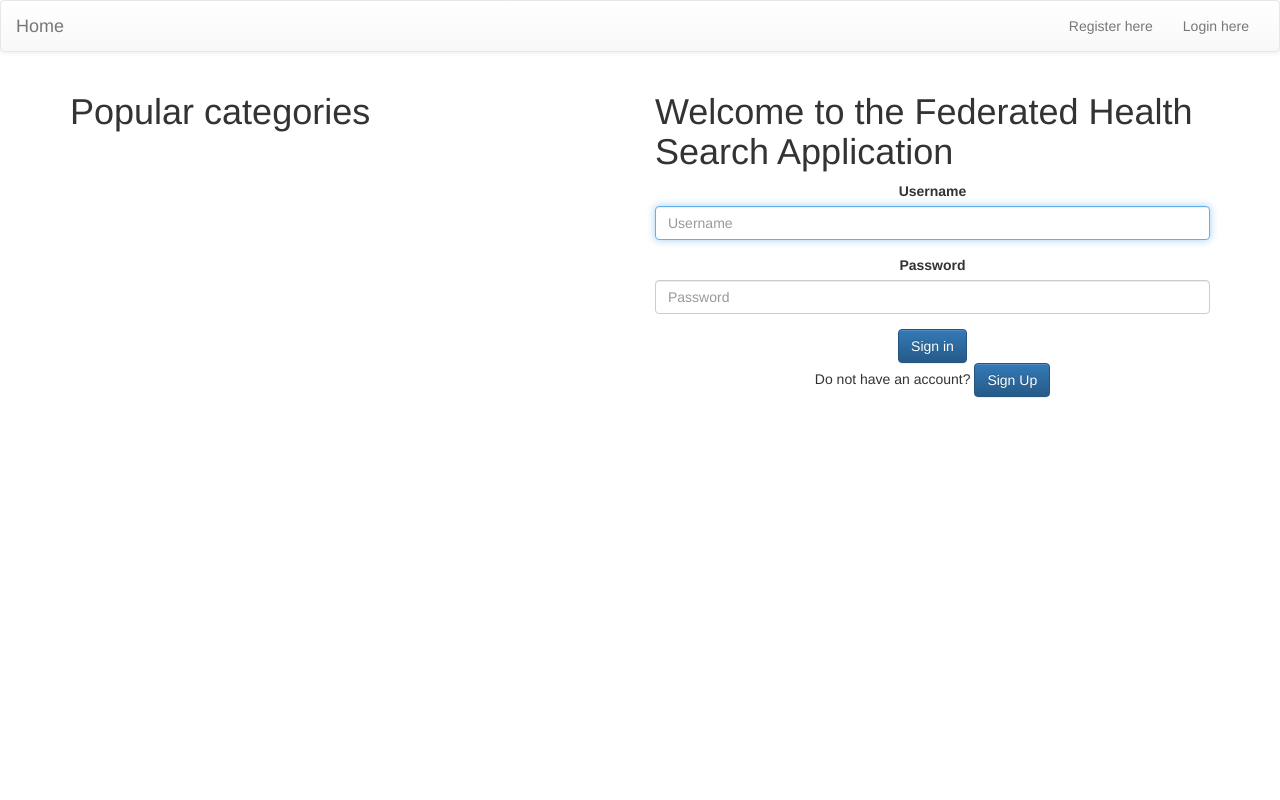
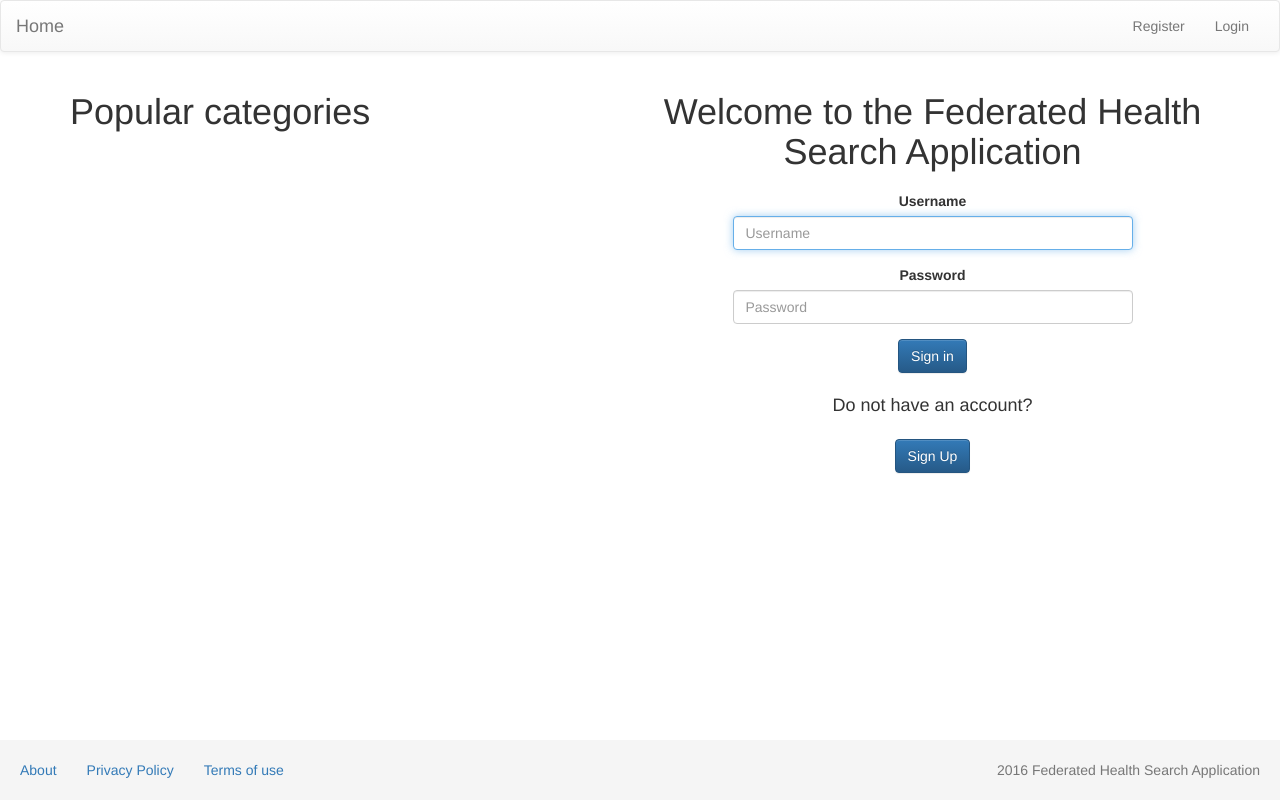
Before and after one commit to vjvasilev95/fhs_project, a Django app: page /fhs/ in a window 1280 px wide. Run offline with Django 3.2, Linux system fonts and the light colour scheme; some libraries are stand-ins or nearby versions.

Commit message:
Added footer, css files, bing search functionality

```diff
--- /dev/null
+++ b/fhs/keys.py
@@ -0,0 +1 @@
+BING_API_KEY = '1LXxkvdYYIj+jrLQZ57kgDWuJ9hxlIPcymnBdtIlwq8'
--- a/fhs/urls.py
+++ b/fhs/urls.py
@@ -6,4 +6,8 @@ urlpatterns = patterns('',
         url(r'^register/$', views.register, name="register"),
         url(r'^login/$', views.user_login, name="login"),
         url(r'^logout/$', views.user_logout, name="logout"),
-                       )
+        url(r'^about/$', views.about, name="about"),
+        url(r'^privacy-policy/$', views.privacy, name="privacy"),
+        url(r'^terms-of-use/$', views.terms, name="terms"),
+        url(r'^search/', views.search, name='search'),
+        )
--- a/fhs/views.py
+++ b/fhs/views.py
@@ -5,6 +5,7 @@ from models import Category
 
 from django.contrib.auth import authenticate, login, logout
 from django.http import HttpResponseRedirect, HttpResponse
+from fhs.bing_search import run_query
 
 def user_logout(request):
     # Since we know the user is logged in, we can now just log them out.
@@ -76,3 +77,25 @@ def user_login(request):
     else:
 
         return render(request, 'fhs/login.html', {})
+
+def search(request):
+
+    result_list = []
+
+    if request.method == 'POST':
+        query = request.POST['query'].strip()
+
+        if query:
+            # Run our Bing function to get the results list!
+            result_list = run_query(query)
+
+    return render(request, 'fhs/search.html', {'result_list': result_list})
+
+def about(request):
+    return render(request, 'fhs/about.html', {})
+
+def privacy(request):
+    return render(request, 'fhs/privacy.html', {})
+
+def terms(request):
+    return render(request, 'fhs/terms.html', {})
--- /dev/null
+++ b/static/css/base.css
@@ -0,0 +1,45 @@
+.register-form {
+    border-radius: 4px;
+    border: 2px solid #ddd;
+    padding: 40px;
+    background-color: #FFF;
+    display: inline-block;
+    float: none;
+    margin-top: 50px;
+}
+
+.formWrapper {
+    text-align: center;
+}
+
+.register-form h1 {
+    font-weight: 200;
+    color: #000;
+    margin: 0 auto 40px auto;
+}
+
+.login-form-wrapper {
+    text-align: center;
+}
+
+.login-form-fields {
+    max-width: 400px;
+    float: none;
+    margin: 20px auto 20px auto;
+}
+
+.sign-in-btn {
+    margin-bottom: 20px;
+    text-align: right;
+}
+
+.sign-up-btn {
+
+}
+
+.no-account {
+    display: block;
+    margin-bottom: 20px;
+    font-weight: 200;
+    font-size: 18px;
+}
--- /dev/null
+++ b/static/css/sticky_footer.css
@@ -0,0 +1,26 @@
+html {
+  position: relative;
+  min-height: 100%;
+}
+body {
+  /* Margin bottom by footer height */
+  margin-bottom: 60px;
+}
+.footer {
+  position: absolute;
+  bottom: 0;
+  width: 100%;
+  /* Set the fixed height of the footer here */
+  height: 60px;
+  background-color: #f5f5f5;
+}
+
+.content-trademark {
+    float: right;
+    margin: 20px 20px 0 0;
+}
+
+.content-about {
+    float: left;
+    margin: 20px 10px 0 20px;
+}
--- a/templates/base.html
+++ b/templates/base.html
@@ -1,6 +1,6 @@
 <!DOCTYPE html>
  <!-- New line -->
-
+{% load staticfiles %}
 <html>
 
     <head>
@@ -14,7 +14,8 @@
 
         <!-- Latest compiled and minified JavaScript -->
         <script src="https://maxcdn.bootstrapcdn.com/bootstrap/3.3.6/js/bootstrap.min.js" integrity="sha384-0mSbJDEHialfmuBBQP6A4Qrprq5OVfW37PRR3j5ELqxss1yVqOtnepnHVP9aJ7xS" crossorigin="anonymous"></script>
-
+        <link rel="stylesheet" href='{% static "css/base.css" %}'>
+        <link rel="stylesheet" href='{% static "css/sticky_footer.css" %}'>
     </head>
 
     <body>
@@ -26,9 +27,10 @@
                 <div class="collapse navbar-collapse" id="bs-example-navbar-collapse-1">
                     <ul class="nav navbar-nav navbar-right">
                         {% if not user.is_authenticated %}
-                            <li><a href='{% url 'register' %}'>Register here</a></li>
-                            <li><a href='{% url 'login' %}'>Login here</a></li>
+                            <li><a href='{% url 'register' %}'>Register</a></li>
+                            <li><a href='{% url 'login' %}'>Login</a></li>
                         {% else %}
+                            <li><a href="{% url 'search' %}">Search</a></li>
                             <li><a href="{% url 'logout' %}">Logout</a></li>
                         {% endif %}
                     </ul>
@@ -36,6 +38,15 @@
             </div><!-- /.container-fluid -->
         </nav>
         {% block body_block %}{% endblock %}
+
+        <footer class="footer">
+          <div class="footer-content">
+            <a href="{% url 'about' %}" class="content-about">About</a>
+            <a href="{% url 'privacy' %}" class="content-about">Privacy Policy</a>
+            <a href="{% url 'terms' %}" class="content-about">Terms of use</a>
+            <span class="text-muted content-trademark">2016 Federated Health Search Application</span>
+          </div>
+        </footer>
     </body>
 
 
--- a/templates/fhs/index.html
+++ b/templates/fhs/index.html
@@ -1,4 +1,6 @@
 {% extends 'base.html' %}
+
+{% load staticfiles %}
 
 {% block title %}FHS{% endblock %}
 
@@ -9,9 +11,9 @@
             <div class="col-xs-12 col-sm-6 col-md-6">
                 <h1>Popular categories</h1>
             </div>
-            <div class="col-xs-12 col-sm-6 col-md-6">
+            <div class="col-xs-12 col-sm-6 col-md-6 login-form-wrapper">
                 <h1>Welcome to the Federated Health Search Application</h1>
-                <div class="login-form text-center">
+                <div class="login-form-fields">
                     <form id="login_form" method="post" action="{% url 'login' %}">
                     {% csrf_token %}
                     <div class="form-group">
@@ -22,12 +24,12 @@
                         <label for="id_password">Password</label>
                         <input type="password" class="form-control" placeholder="Password" id="id_password" name="password"  required />
                     </div>
-                    <div class="login"><button class="btn btn-primary text-right" type="submit" value="Submit">Sign in</button></div>
+                    <div class="login"><button class="btn btn-primary sign-in-btn" type="submit" value="Submit">Sign in</button></div>
 
                     </form>
                     <div class="no-account">
-                        <span>Do not have an account?</span>
-                        <a class="btn btn-primary" href="{% url 'register' %}">Sign Up</a>
+                        <span class="no-account">Do not have an account?</span>
+                        <a class="btn btn-primary sign-up-btn" href="{% url 'register' %}">Sign Up</a>
                     </div>
                 </div>
 
```
Also changed, not shown: fhs/bing_search.py (added, +92 -0 lines), templates/fhs/about.html (added, +9 -0 lines), templates/fhs/privacy.html (added, +9 -0 lines), templates/fhs/register.html (+15 -4 lines), templates/fhs/search.html (added, +46 -0 lines), templates/fhs/terms.html (added, +9 -0 lines), db.sqlite3.
